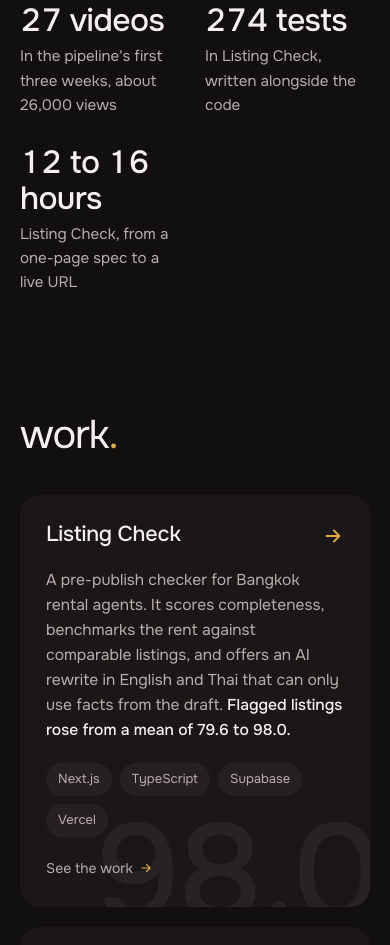
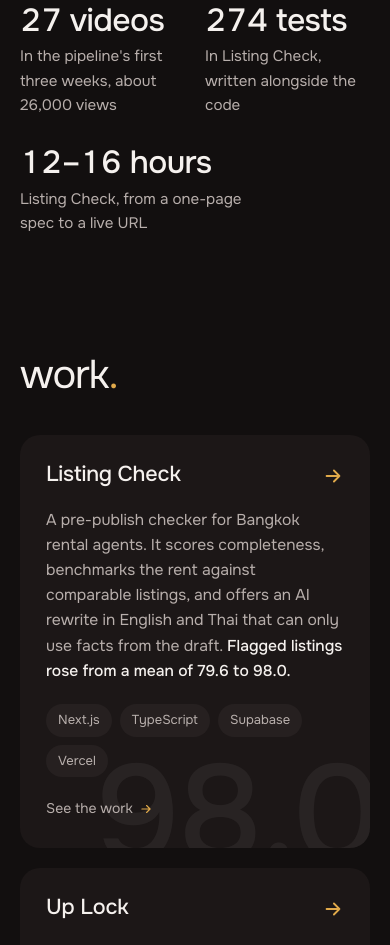
Before and after one commit to mattpbakerdev-oss/mattpbaker.dev, a plain HTML site: page index.html in a window 390 px wide. Shown: the part 839-1784 px from the top of the page. Drawn offline with Linux system fonts and the light colour scheme.

Commit message:
Build-time stat as 12–16 hours; OG description updated; last stat spans on phones
Co-Authored-By: Claude Fable 5.1 <noreply@anthropic.com>

```diff
--- a/index.html
+++ b/index.html
@@ -153,7 +153,7 @@
   .stat span { display: block; color: var(--ink-2); font-size: 0.95rem; margin-top: 6px; max-width: 22ch; }
   @media (max-width: 720px) {
     .stats { grid-template-columns: 1fr 1fr; gap: 28px 20px; }
-    .stats .stat:first-child { grid-column: 1 / -1; }
+    .stats .stat:first-child, .stats .stat:last-child { grid-column: 1 / -1; }
   }
 
   /* Sections */
@@ -281,7 +281,7 @@
       <div class="stat" role="listitem"><b>79.6 → 98.0</b><span>Mean listing score before and after Listing Check</span></div>
       <div class="stat" role="listitem"><b>27 videos</b><span>In the pipeline's first three weeks, about 26,000 views</span></div>
       <div class="stat" role="listitem"><b>274 tests</b><span>In Listing Check, written alongside the code</span></div>
-      <div class="stat" role="listitem"><b>12 to 16 hours</b><span>Listing Check, from a one-page spec to a live URL</span></div>
+      <div class="stat" role="listitem"><b>12–16 hours</b><span>Listing Check, from a one-page spec to a live URL</span></div>
     </div>
   </section>
 
```
Also changed, not shown: work/listing-check/index.html (+1 -1 lines).
